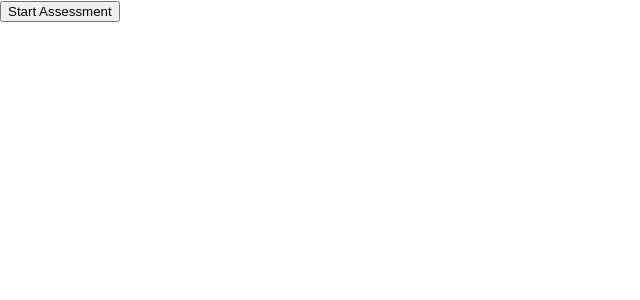
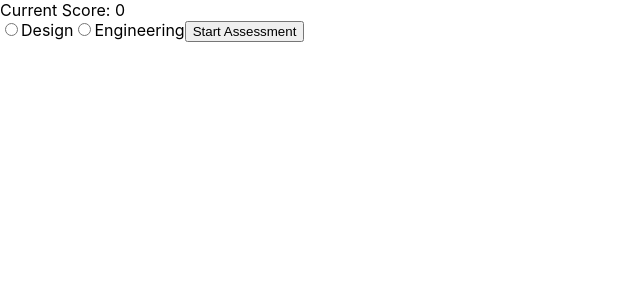
Before and after one commit to FormidableLabs/career-path-calculator, a React (Create React App) app: page / in a window 1280 px wide. Shown: the top 300 px of the page, without its empty margins (0-640 px from the left). Built offline with nearby package versions, Linux system fonts and the light colour scheme.

Commit message:
basic user flow

```diff
--- a/package.json
+++ b/package.json
@@ -46,6 +46,7 @@
     "eslint-config-prettier": "^8.1.0",
     "eslint-plugin-json": "^2.1.2",
     "eslint-plugin-react": "^7.22.0",
-    "prettier": "2.2.1"
+    "prettier": "2.2.1",
+    "prop-types": "^15.7.2"
   }
 }
--- a/src/App.js
+++ b/src/App.js
@@ -1,11 +1,18 @@
 import React from 'react';
-// import data from './criteria-data.json';
+import { AppContextProvider } from './context';
+import Stage from './components/Stage';
+import WelcomePage from './components/WelcomePage';
+import StatusBar from './components/StatusBar';
 
 function App() {
   return (
-    <div>
-      <button>Start Assessment</button>
-    </div>
+    <AppContextProvider>
+      <div>
+        <StatusBar />
+        <WelcomePage />
+        <Stage />
+      </div>
+    </AppContextProvider>
   );
 }
 
--- /dev/null
+++ b/src/components/SkillsForm.js
@@ -0,0 +1,70 @@
+import React, { useState, useContext } from 'react';
+import PropTypes from 'prop-types';
+import { useLocation } from 'wouter';
+import AppContext from '../context';
+import { tierArray } from '../utils';
+
+const SkillsForm = (props) => {
+  const [, setLocation] = useLocation();
+  const { selectedSpecialty, actions: { submitNewSkills }} = useContext(AppContext);
+  const [skills, setSkills] = useState({ craft: [], team: []});
+  const { data, currentTier } = props;
+
+  const craftData = (currentTier > 1 && selectedSpecialty.specialty === 'engineering') ? data.craft[selectedSpecialty.specialty][selectedSpecialty.subSpecialty] : data.craft[selectedSpecialty.specialty];
+  console.log(craftData);
+
+  const handleCheckbox = (newSkill, type) => {
+    const otherType = type === 'craft' ? 'team' : 'craft';
+
+    if (skills[type].indexOf(newSkill) > -1) {
+      const newSkills = skills[type].filter(skill => skill !== newSkill);
+      setSkills({[type]: [...newSkills], [otherType]: [...skills[otherType]]});
+      return;
+    }
+
+    setSkills({[otherType]: [...skills[otherType]], [type]: skills[type].concat(newSkill)});
+  };
+
+  const handleFormSubmit = async () => {
+    await submitNewSkills(skills, currentTier);
+    setSkills({ craft: [], team: [] });
+    setLocation(`/stage-${tierArray[currentTier + 1]}`);
+  };
+
+  return (
+    <div>
+      <h2>Team Skills</h2>
+      {data.teamSkills.map(skill => (
+        <div key={skill}>
+          <input type='checkbox' id={skill} name={skill} checked={skills.team.indexOf(skill) > -1} onChange={() => handleCheckbox(skill, 'team')} />
+          <label htmlFor={skill}>{skill}</label>
+        </div>
+      ))}
+      <h2>Craft</h2>
+      {craftData.map(skill => (
+        <div key={skill}>
+          <input type='checkbox' id={skill} name={skill} checked={skills.craft.indexOf(skill) > -1} onChange={() => handleCheckbox(skill, 'craft')} />
+          <label htmlFor={skill}>{skill}</label>
+        </div>
+      ))}
+      <button onClick={handleFormSubmit}>Next</button>
+    </div>
+  );
+};
+
+export default SkillsForm;
+
+SkillsForm.propTypes = {
+  data: PropTypes.shape({
+    teamSkills: PropTypes.array,
+    craft: PropTypes.shape({
+      design: PropTypes.array,
+      engineering: PropTypes.oneOfType([PropTypes.array, PropTypes.shape({
+        frontend: PropTypes.array,
+        backendApp: PropTypes.array,
+        cloudInfra: PropTypes.array
+      })])
+    })
+  }),
+  currentTier: PropTypes.number
+};
--- /dev/null
+++ b/src/components/Stage.js
@@ -0,0 +1,22 @@
+import React from 'react';
+import { useRoute } from 'wouter';
+import { capitalize, tierArray } from '../utils';
+import data from '../criteria-data.json';
+import SkillsForm from './SkillsForm';
+
+const Stage = () => {
+  const [match, params] = useRoute('/stage-:id');
+
+  const currentTier = match && tierArray.indexOf(params.id);
+  const tierData = match && data[`tier${capitalize(params.id)}`];
+
+  return match && (
+    <div>
+      <h2>Stage {capitalize(params.id)}</h2>
+      <SkillsForm data={tierData} currentTier={currentTier} />
+    </div>
+  );
+
+};
+
+export default Stage;
--- /dev/null
+++ b/src/components/StatusBar.js
@@ -0,0 +1,13 @@
+import React, { useContext } from 'react';
+import AppContext from '../context';
+
+const StatusBar = () => {
+  const { currentScore } = useContext(AppContext);
+  return (
+    <div>
+      Current Score: {currentScore}
+    </div>
+  );
+};
+
+export default StatusBar;
--- /dev/null
+++ b/src/components/WelcomePage.js
@@ -0,0 +1,55 @@
+import React, { useState, useContext } from 'react';
+import { useLocation, useRoute } from 'wouter';
+import AppContext from '../context';
+
+const WelcomePage = () => {
+  const [match] = useRoute('/');
+  const [, setLocation] = useLocation();
+  const { actions: { setSelectedSpecialty } } = useContext(AppContext);
+  const [specialty, setSpecialty] = useState('');
+  const [subSpecialty, setSubSpecialty] = useState('');
+
+  const handleSubmit = async () => {
+    await setSelectedSpecialty({
+      specialty,
+      subSpecialty
+    });
+    setLocation('/stage-one');
+  };
+
+  return match && (
+    <form onSubmit={handleSubmit}>
+      <>
+        <label>
+          <input type='radio' value='design' checked={specialty === 'design'} onChange={() => setSpecialty('design')} />
+            Design
+        </label>
+        <label>
+          <input type='radio' value='engineering' checked={specialty === 'engineering'} onChange={() => setSpecialty('engineering')} />
+          Engineering
+        </label>
+      </>
+      {
+        specialty === 'engineering' && (
+          <>
+            <label>
+              <input type='radio' value='frontend' checked={subSpecialty === 'frontend'} onChange={() => setSubSpecialty('frontend')} />
+            Frontend
+            </label>
+            <label>
+              <input type='radio' value='backendApp' checked={subSpecialty === 'backendApp'} onChange={() => setSubSpecialty('backendApp')} />
+          Backend App
+            </label>
+            <label>
+              <input type='radio' value='cloudInfra' checked={subSpecialty === 'cloudInfra'} onChange={() => setSubSpecialty('cloudInfra')} />
+          Cloud Infra
+            </label>
+          </>
+        )
+      }
+      <button type="submit">Start Assessment</button>
+    </form>
+  );
+};
+
+export default WelcomePage;
--- a/src/context.js
+++ b/src/context.js
@@ -0,0 +1,72 @@
+import PropTypes from 'prop-types';
+import React, { createContext, useState, useMemo } from 'react';
+import { capitalize, tierArray } from './utils';
+
+const Context = createContext();
+
+export const AppContextProvider = ({ children }) => {
+  const [currentScore, setCurrentScore] = useState(0);
+  const [selectedSpecialty, setSelectedSpecialty] = useState({
+    specialty: '',
+    subSpecialty: ''
+  });
+
+  const [selectedSkills, setSelectedSkills] = useState({
+    team: {
+      tierOne: [],
+      tierTwo: [],
+      tierThree: [],
+      tierFour: [],
+      tierFive: [],
+    },
+    craft: {
+      tierOne: [],
+      tierTwo: [],
+      tierThree: [],
+      tierFour: [],
+      tierFive: [],
+    },
+  });
+
+  const submitNewSkills = (skillsObject, tier) => {
+    const newSkillsState = {
+      team: {
+        ...selectedSkills.team,
+        [`tier${capitalize(tierArray[tier])}`]: [ ...skillsObject.team ]
+      },
+      craft: {
+        ...selectedSkills.craft,
+        [`tier${capitalize(tierArray[tier])}`]: [ ...skillsObject.craft ],
+      }
+    };
+
+    setSelectedSkills(newSkillsState);
+    setCurrentScore(currentScore + ((skillsObject.team.concat(skillsObject.craft).length) * (tier + 1)));
+  };
+
+  const providerValue = useMemo(() => ({
+    currentScore,
+    selectedSkills,
+    selectedSpecialty,
+    actions: {
+      submitNewSkills,
+      setSelectedSpecialty
+    }
+  }),
+  [
+    currentScore,
+    selectedSkills,
+    selectedSpecialty,
+    submitNewSkills,
+    setSelectedSpecialty
+  ]
+  );
+
+  return <Context.Provider value={providerValue}>{children}</Context.Provider>;
+};
+
+AppContextProvider.propTypes = {
+  children: PropTypes.node,
+};
+
+export default Context;
--- /dev/null
+++ b/src/utils.js
@@ -0,0 +1,3 @@
+export const capitalize = string => string.charAt(0).toUpperCase() + string.slice(1);
+
+export const tierArray = ['one', 'two', 'three', 'four', 'five'];
```
